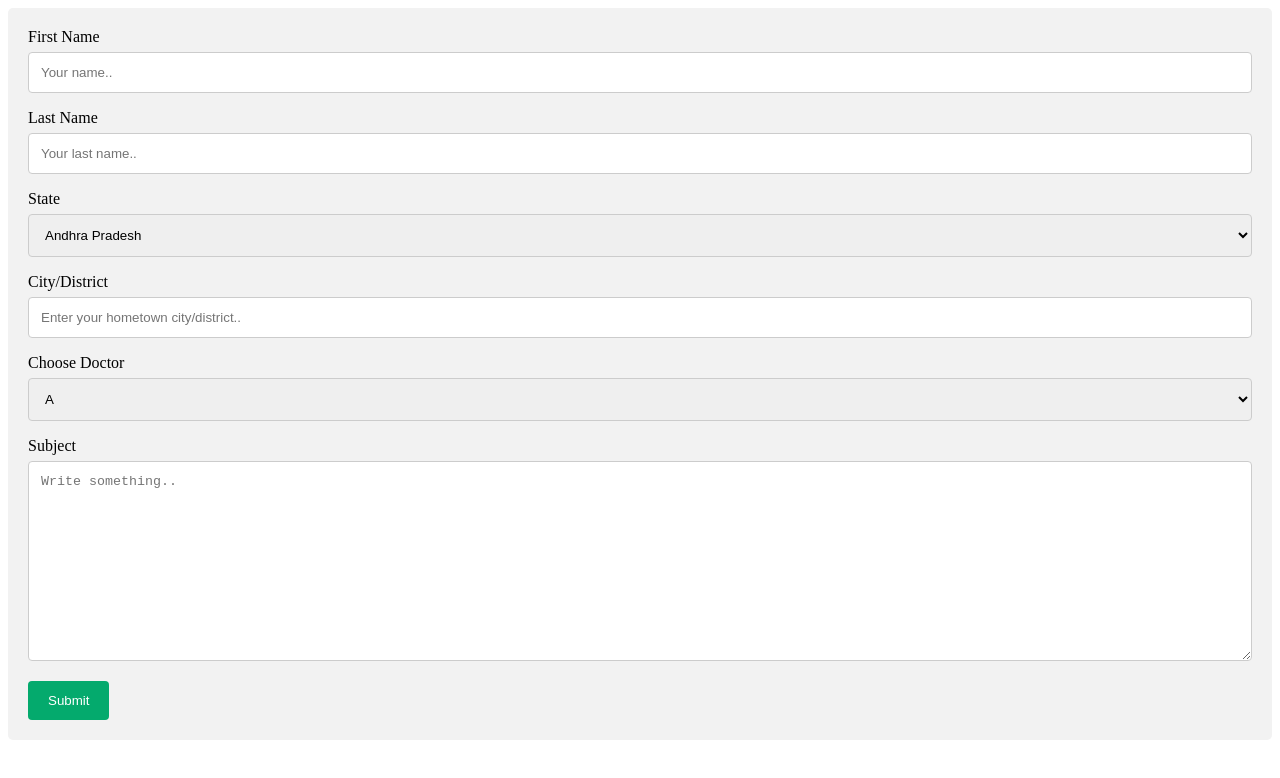
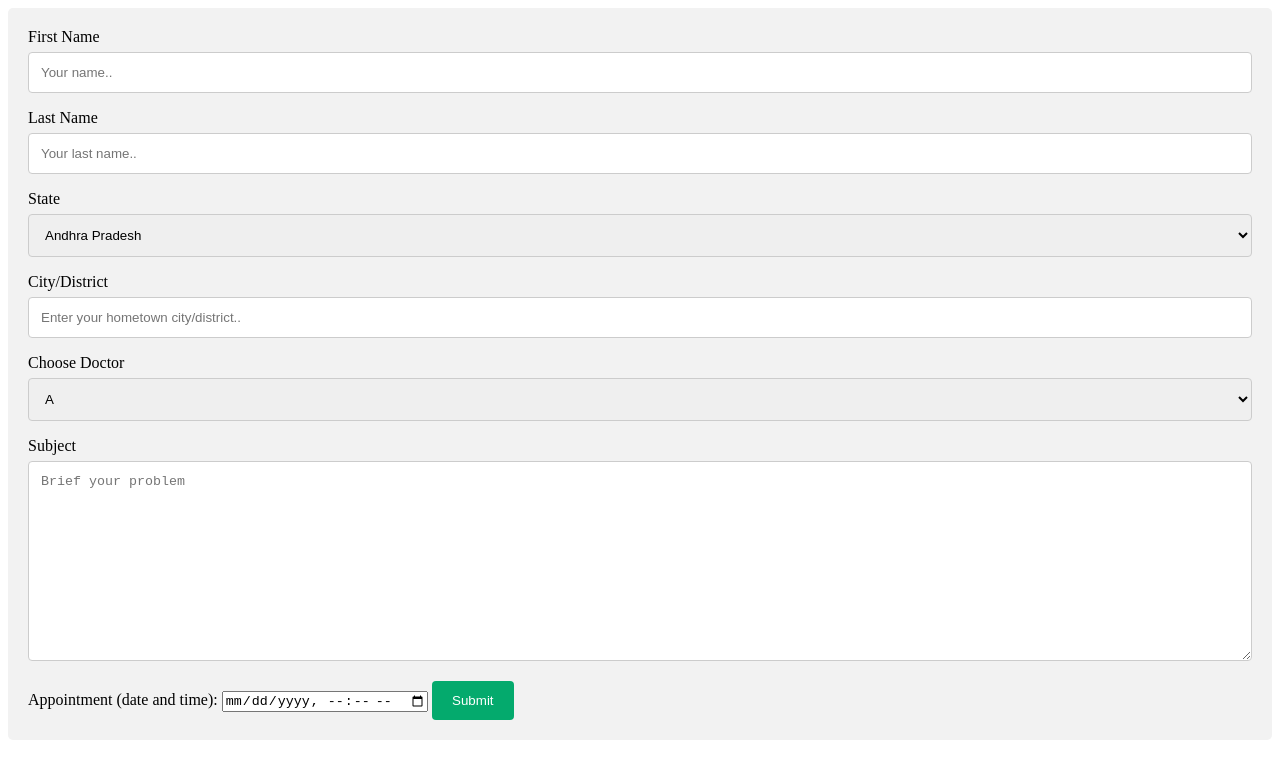
Before and after one commit to SRNoori/Disha-HealthQ, a plain HTML site: page app.html in a window 1280 px wide. Drawn offline with Linux system fonts and the light colour scheme.

Commit message:
app.html

```diff
--- a/app.html
+++ b/app.html
@@ -111,7 +111,10 @@ input[type=submit]:hover {
      </select>
 
      <label for="subject">Subject</label>
-     <textarea id="subject" name="subject" placeholder="Write something.." style="height:200px"></textarea>
+     <textarea id="subject" name="subject" placeholder="Brief your problem" style="height:200px"></textarea>
+
+     <label for="birthdaytime">Appointment (date and time):</label>
+<input type="datetime-local" id="birthdaytime" name="birthdaytime">
 
      <input type="submit" value="Submit">
 
```
